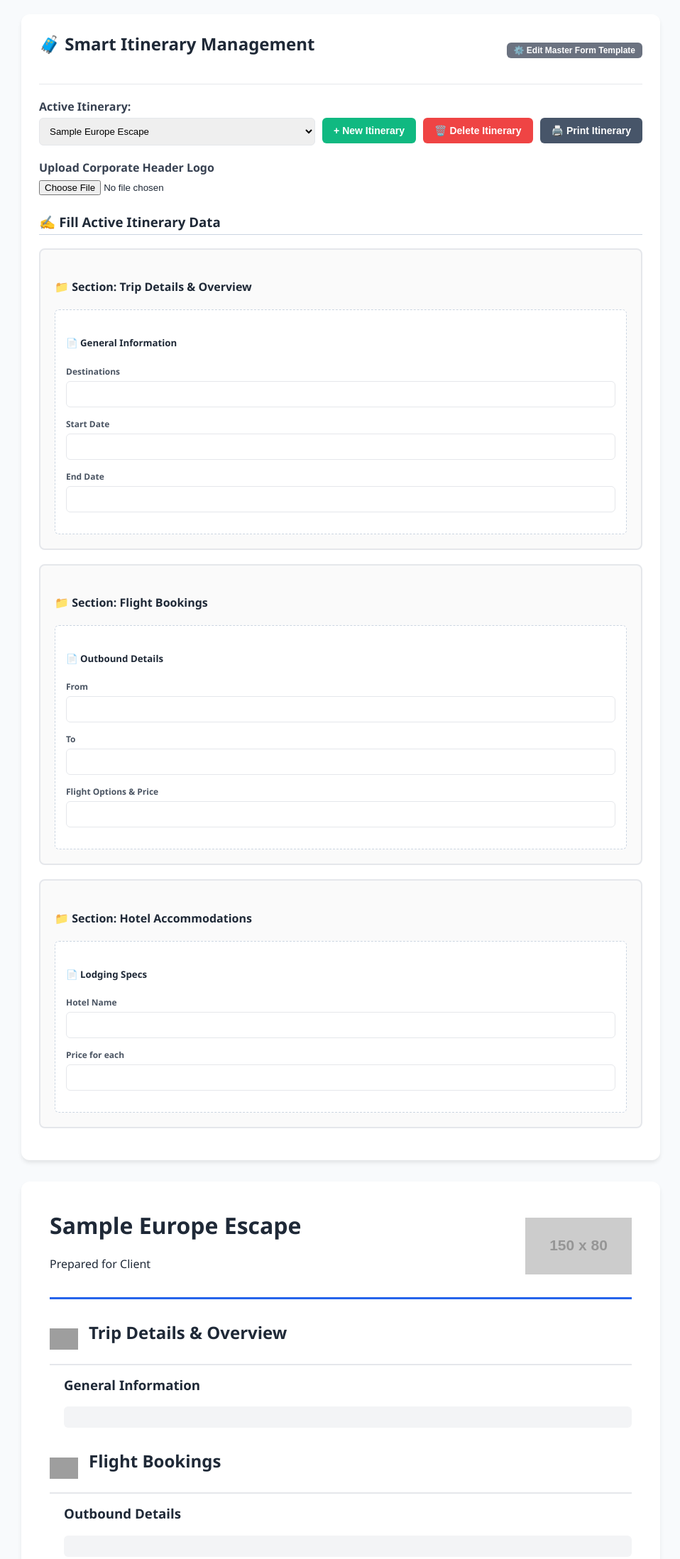
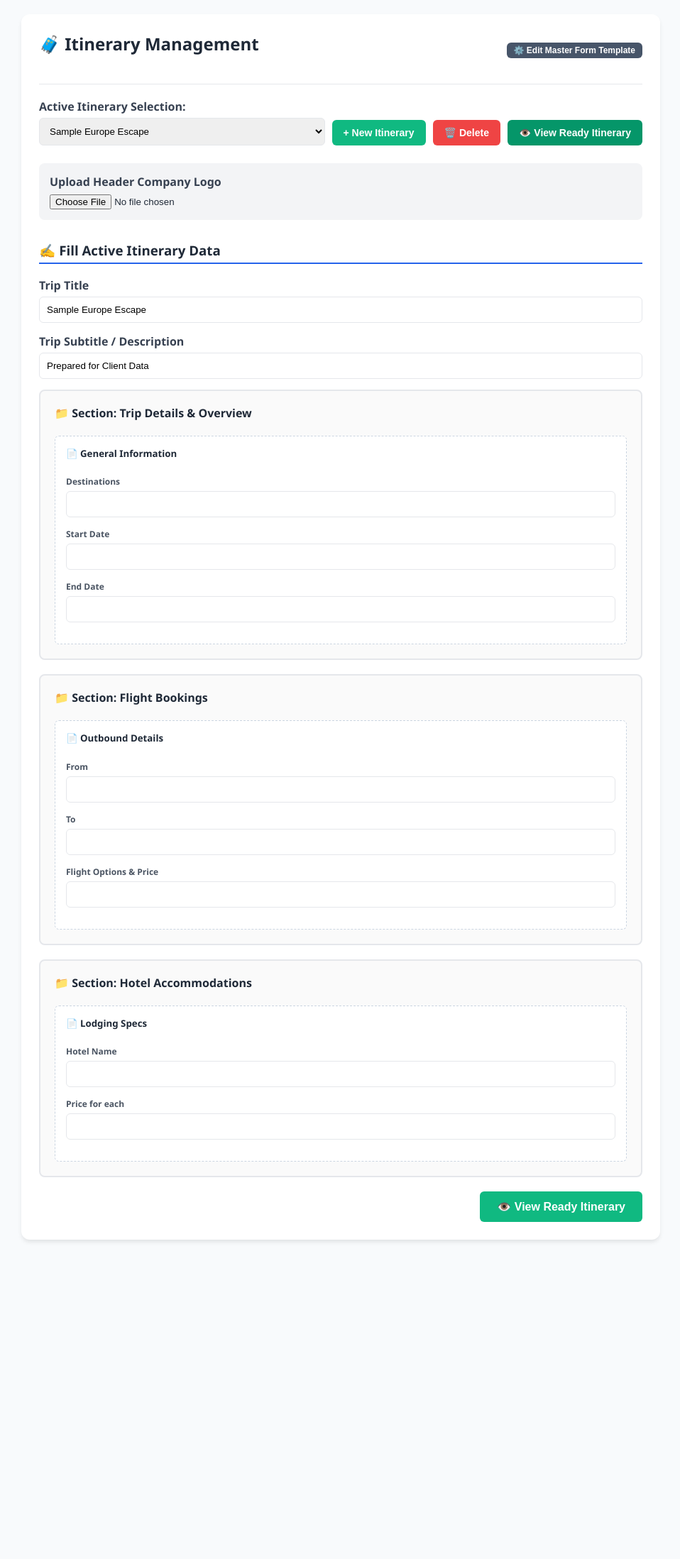
Before and after one commit to jabercheese/travelagency, a plain HTML site: page index.html in a window 1280 px wide. Shown: the top 2197 px of the page at 71% size, without its empty margins (160-1118 px from the left). After the commit the page ends 1797 px from the top, so only its background shows below. Drawn offline with Linux system fonts and the light colour scheme; grey boxes are pictures that could not be loaded; placeholder pictures from the web are drawn by us.

Commit message:
Update index.html

```diff
--- a/index.html
+++ b/index.html
@@ -30,7 +30,7 @@
             margin: 0 auto;
         }
 
-        .no-print-zone {
+        .panel {
             background: white;
             padding: 25px;
             border-radius: 12px;
@@ -47,7 +47,7 @@
             display: none;
         }
 
-        h1, h2, h3 { margin-top: 0; }
+        h1, h2, h3, h4, h5 { margin-top: 0; }
 
         .btn {
             background-color: var(--primary);
@@ -59,11 +59,16 @@
             font-weight: 600;
             font-size: 14px;
             transition: background 0.2s;
+            display: inline-flex;
+            align-items: center;
+            gap: 6px;
         }
         .btn:hover { background-color: var(--primary-hover); }
         .btn-danger { background-color: var(--danger); }
         .btn-danger:hover { background-color: var(--danger-hover); }
         .btn-success { background-color: var(--success); }
+        .btn-secondary { background-color: #475569; }
+        .btn-secondary:hover { background-color: #334155; }
         .btn-sm { padding: 4px 10px; font-size: 12px; }
 
         .form-group {
@@ -83,7 +88,7 @@
             box-sizing: border-box;
         }
 
-        /* Form Structures */
+        /* Form Layout Structuring */
         .section-block {
             border: 2px solid var(--gray-200);
             border-radius: 8px;
@@ -104,14 +109,12 @@
             margin-bottom: 10px;
             align-items: center;
         }
-        .action-flex {
-            display: flex;
-            justify-content: space-between;
-            align-items: center;
-            margin-top: 15px;
-        }
 
-        /* Printable Layout styling */
+        /* Views */
+        #editor-view { display: block; }
+        #preview-view { display: none; }
+
+        /* Printable Paper Presentation */
         #print-preview {
             background: white;
             padding: 40px;
@@ -167,12 +170,13 @@
             color: #64748b;
         }
 
-        /* Print Settings */
+        /* Clean Print Processing */
         @media print {
             body { background: white; padding: 0; }
-            .no-print-zone, .btn, button, input, hr {
+            .no-print-bar, .btn, button, input, select, hr, .panel {
                 display: none !important;
             }
+            #preview-view { display: block !important; }
             #print-preview {
                 box-shadow: none;
                 padding: 0;
@@ -185,58 +189,83 @@
 
 <div class="container">
 
-    <div class="no-print-zone">
+    <div id="editor-view" class="panel">
         <div style="display: flex; justify-content: space-between; align-items: center; margin-bottom: 15px;">
-            <h2>🧳 Smart Itinerary Management</h2>
-            <button class="btn btn-sm" style="background-color: #6b7280;" onclick="toggleTemplateEditor()">⚙️ Edit Master Form Template</button>
+            <h2>🧳 Itinerary Management</h2>
+            <button class="btn btn-sm btn-secondary" onclick="toggleTemplateEditor()">⚙️ Edit Master Form Template</button>
         </div>
 
         <div id="template-editor-panel" class="template-panel">
-            <h3>🛠️ Master Template Editor</h3>
-            <p style="font-size: 13px; color: #854d0e; margin-top: -8px;">Changes made here set up the blank layout for all future itineraries.</p>
+            <h3> master Template Editor</h3>
+            <p style="font-size: 13px; color: #854d0e; margin-top: -8px;">Changes made here set up the default layout fields for all new itineraries.</p>
             <div id="template-sections-container"></div>
             <button class="btn btn-sm" onclick="addTemplateSection()">+ Add New Section to Template</button>
-            <button class="btn btn-sm btn-success" style="float: right;" onclick="toggleTemplateEditor()">Close & Save Template</button>
+            <button class="btn btn-sm btn-success" style="float: right;" onclick="toggleTemplateEditor()">Save & Close Template</button>
             <div style="clear: both;"></div>
         </div>
 
         <hr style="margin: 20px 0; border: 0; border-top: 1px solid var(--gray-200);">
 
-        <div style="display: flex; gap: 10px; align-items: center; margin-bottom: 15px;">
-            <div style="flex-grow: 1;">
-                <label for="itinerary-select">Active Itinerary:</label>
+        <div style="display: flex; gap: 10px; align-items: flex-end; flex-wrap: wrap; margin-bottom: 25px;">
+            <div style="flex-grow: 1; min-width: 200px;">
+                <label for="itinerary-select">Active Itinerary Selection:</label>
                 <select id="itinerary-select" onchange="switchItinerary()"></select>
             </div>
-            <button class="btn btn-success" style="margin-top: 24px;" onclick="createNewItineraryFromTemplate()">+ New Itinerary</button>
-            <button class="btn btn-danger" style="margin-top: 24px;" onclick="deleteCurrentItinerary()">🗑️ Delete Itinerary</button>
-            <button class="btn" style="margin-top: 24px; background-color: #475569;" onclick="window.print()">🖨️ Print Itinerary</button>
+            <button class="btn btn-success" onclick="createNewItineraryFromTemplate()">+ New Itinerary</button>
+            <button class="btn btn-danger" onclick="deleteCurrentItinerary()">🗑️ Delete</button>
+            <button class="btn" style="background-color: #059669;" onclick="showPreviewMode()">👁️ View Ready Itinerary</button>
         </div>
 
-        <div class="form-group" style="margin-top: 20px;">
-            <label>Upload Corporate Header Logo</label>
+        <div class="form-group" style="background: var(--gray-100); padding: 15px; border-radius: 8px;">
+            <label>Upload Header Company Logo</label>
             <input type="file" accept="image/*" onchange="handleMainLogo(event)">
         </div>
 
-        <h3 style="margin-top: 25px; border-bottom: 1px solid #cbd5e1; padding-bottom: 5px;">✍️ Fill Active Itinerary Data</h3>
+        <h3 style="margin-top: 30px; border-bottom: 2px solid var(--primary); padding-bottom: 5px;">✍️ Fill Active Itinerary Data</h3>
+
+        <div class="form-group" style="margin-top: 15px;">
+            <label>Trip Title</label>
+            <input type="text" id="input-trip-title" oninput="updateActiveMeta('title', this.value)">
+        </div>
+        <div class="form-group">
+            <label>Trip Subtitle / Description</label>
+            <input type="text" id="input-trip-subtitle" oninput="updateActiveMeta('subtitle', this.value)">
+        </div>
+
         <div id="active-data-form-container"></div>
+
+        <div style="margin-top: 20px; text-align: right;">
+            <button class="btn btn-success" style="font-size: 16px; padding: 12px 24px;" onclick="showPreviewMode()">👁️ View Ready Itinerary</button>
+        </div>
+    </div>
+
+
+    <div id="preview-view">
+        <div class="no-print-bar" style="display: flex; justify-content: space-between; margin-bottom: 20px; background: #e2e8f0; padding: 12px; border-radius: 8px;">
+            <button class="btn btn-secondary" onclick="showEditorMode()">⬅️ Back to Editor</button>
+            <div style="display: flex; gap: 10px;">
+                <button class="btn btn-secondary" onclick="toggleTemplateEditor(); showEditorMode();">🛠️ Edit Fields & Sections of this Itinerary</button>
+                <button class="btn" style="background-color: #1e293b;" onclick="window.print()">🖨️ Print Document</button>
+            </div>
         </div>
 
         <div id="print-preview">
             <div class="preview-header">
                 <div>
-                <h1 id="view-title" contenteditable="true" oninput="updateActiveMeta('title', this.innerText)">Template Trip Itinerary</h1>
-                <p id="view-subtitle" contenteditable="true" oninput="updateActiveMeta('subtitle', this.innerText)">Prepared for your upcoming adventure</p>
+                    <h1 id="view-title">Template Trip Itinerary</h1>
+                    <p id="view-subtitle">Prepared for your upcoming adventure</p>
                 </div>
                 <img id="main-logo-view" class="preview-logo" src="https://via.placeholder.com/150x80?text=Your+Logo" alt="Logo">
             </div>
 
             <div id="preview-render-area"></div>
         </div>
+    </div>
 
 </div>
 
 <script>
-    // Default initial template config structure if empty local storage
+    // Initial Fallback structure
     const defaultTemplate = [
         {
             title: "Trip Details & Overview",
@@ -261,16 +290,15 @@
         }
     ];
 
-    // Core States
+    // Core Architecture States
     let masterTemplate = JSON.parse(localStorage.getItem('masterTemplate')) || defaultTemplate;
     let itineraries = JSON.parse(localStorage.getItem('itineraries')) || {
         "itinerary_1": {
             title: "Sample Europe Escape",
-            subtitle: "Prepared for Client",
-            sections: JSON.parse(JSON.stringify(masterTemplate)) // Copy structure
+            subtitle: "Prepared for Client Data",
+            sections: JSON.parse(JSON.stringify(masterTemplate))
         }
     };
-    if(Object.keys(itineraries).length === 0) { itineraries["itinerary_1"] = { title: "Sample Escape", subtitle: "Client Info", sections: JSON.parse(JSON.stringify(masterTemplate)) }; }
 
     let currentItineraryId = Object.keys(itineraries)[0];
     let globalLogoSrc = localStorage.getItem('globalLogoSrc') || "https://via.placeholder.com/150x80?text=Your+Logo";
@@ -287,9 +315,22 @@
         localStorage.setItem('globalLogoSrc', globalLogoSrc);
     }
 
+    function showPreviewMode() {
+        renderActiveDataFormAndPreview();
+        document.getElementById('editor-view').style.display = 'none';
+        document.getElementById('preview-view').style.display = 'block';
+        window.scrollTo(0, 0);
+    }
+
+    function showEditorMode() {
+        document.getElementById('editor-view').style.display = 'block';
+        document.getElementById('preview-view').style.display = 'none';
+    }
+
     function toggleTemplateEditor() {
         const panel = document.getElementById('template-editor-panel');
         panel.style.display = (panel.style.display === 'block') ? 'none' : 'block';
+        if(panel.style.display === 'block') { panel.scrollIntoView({ behavior: 'smooth' }); }
     }
 
     function populateDropdown() {
@@ -302,14 +343,14 @@
             opt.selected = (id === currentItineraryId);
             select.appendChild(opt);
         }
+        // Update input titles mapping text
+        document.getElementById('input-trip-title').value = itineraries[currentItineraryId].title;
+        document.getElementById('input-trip-subtitle').value = itineraries[currentItineraryId].subtitle;
     }
 
     function createNewItineraryFromTemplate() {
         const newId = "itinerary_" + Date.now();
-        // Structural deep copy of the configured template layout
         const clonedSections = JSON.parse(JSON.stringify(masterTemplate));
-
-        // Ensure values are empty strings on creation
         clonedSections.forEach(s => s.subsections.forEach(sub => sub.fields.forEach(f => f.value = "")));
 
         itineraries[newId] = {
@@ -328,15 +369,19 @@
             alert("You must keep at least one active itinerary record.");
             return;
         }
+        if(confirm("Are you sure you want to permanently delete this itinerary?")){
             delete itineraries[currentItineraryId];
             currentItineraryId = Object.keys(itineraries)[0];
             saveState();
             populateDropdown();
             renderActiveDataFormAndPreview();
         }
+    }
 
     function switchItinerary() {
         currentItineraryId = document.getElementById('itinerary-select').value;
+        document.getElementById('input-trip-title').value = itineraries[currentItineraryId].title;
+        document.getElementById('input-trip-subtitle').value = itineraries[currentItineraryId].subtitle;
         renderActiveDataFormAndPreview();
     }
 
@@ -369,7 +414,7 @@
         reader.readAsDataURL(event.target.files[0]);
     }
 
-    /* RENDER ENGINE 1: MASTER TEMPLATE EDITOR STRUCTURE */
+    /* ENGINE 1: MASTER TEMPLATE EDITOR BUILDER */
     function renderTemplateEditor() {
         const container = document.getElementById('template-sections-container');
         container.innerHTML = '';
@@ -384,7 +429,7 @@
                     <button class="btn btn-sm btn-danger" onclick="removeTemplateSection(${sIdx})">Remove Section</button>
                 </div>
                 <div class="form-group" style="margin-top:5px;">
-                    <label style="font-size:11px;">Section Logo / Icon Link:</label>
+                    <label style="font-size:11px;">Section Logo / Icon image:</label>
                     <input type="file" accept="image/*" onchange="handleTemplateSectionLogo(event, ${sIdx})">
                 </div>
                 <div class="template-sub-hook" style="margin-left: 15px;"></div>
@@ -407,7 +452,7 @@
                     let fRow = document.createElement('div');
                     fRow.className = 'field-row';
                     fRow.innerHTML = `
-                        <input type="text" value="${field.label}" placeholder="Field Label (e.g., From)" oninput="masterTemplate[${sIdx}].subsections[${subIdx}].fields[${fIdx}].label = this.value; saveState(); renderActiveDataFormAndPreview();">
+                        <input type="text" value="${field.label}" placeholder="Field Label" oninput="masterTemplate[${sIdx}].subsections[${subIdx}].fields[${fIdx}].label = this.value; saveState(); renderActiveDataFormAndPreview();">
                         <button class="btn btn-sm btn-danger" onclick="removeTemplateField(${sIdx}, ${subIdx}, ${fIdx})">-</button>
                     `;
                     subDiv.querySelector('.template-fields-hook').appendChild(fRow);
@@ -420,7 +465,6 @@
         });
     }
 
-    /* TEMPLATE MUTATORS */
     function addTemplateSection() { masterTemplate.push({ title: "New Custom Section", logo: "", subsections: [] }); saveState(); renderTemplateEditor(); }
     function removeTemplateSection(sIdx) { masterTemplate.splice(sIdx, 1); saveState(); renderTemplateEditor(); renderActiveDataFormAndPreview(); }
     function addTemplateSubSection(sIdx) { masterTemplate[sIdx].subsections.push({ title: "New Subsection", fields: [] }); saveState(); renderTemplateEditor(); }
@@ -429,11 +473,10 @@
     function removeTemplateField(sIdx, subIdx, fIdx) { masterTemplate[sIdx].subsections[subIdx].fields.splice(fIdx, 1); saveState(); renderTemplateEditor(); renderActiveDataFormAndPreview(); }
 
 
-    /* RENDER ENGINE 2: GENERATE DATA INPUT FORM & LIVE PREVIEW */
+    /* ENGINE 2: MAP CONTENT DATA */
     function renderActiveDataFormAndPreview() {
         const itinerary = itineraries[currentItineraryId];
 
-        // Sync Base elements
         document.getElementById('view-title').innerText = itinerary.title;
         document.getElementById('view-subtitle').innerText = itinerary.subtitle;
         document.getElementById('main-logo-view').src = globalLogoSrc;
@@ -444,9 +487,7 @@
         formContainer.innerHTML = '';
         previewContainer.innerHTML = '';
 
-        // Safely map values into structural template updates
         masterTemplate.forEach((tSection, sIdx) => {
-            // Re-verify specific itinerary section matches structural bounds
             if (!itinerary.sections[sIdx]) {
                 itinerary.sections[sIdx] = { title: tSection.title, logo: tSection.logo, subsections: [] };
             }
@@ -494,11 +535,11 @@
                     fRow.className = 'form-group';
                     fRow.innerHTML = `
                         <label style="font-size:12px; color:#4b5563;">${field.label}</label>
-                        <input type="text" value="${field.value || ''}" oninput="itineraries['${currentItineraryId}'].sections[${sIdx}].subsections[${subIdx}].fields[${fIdx}].value = this.value; saveState(); renderActiveDataFormAndPreview();">
+                        <input type="text" value="${field.value || ''}" oninput="itineraries['${currentItineraryId}'].sections[${sIdx}].subsections[${subIdx}].fields[${fIdx}].value = this.value; saveState();">
                     `;
                     subBlock.querySelector('.fields-hook').appendChild(fRow);
 
-                    if (field.value) { // Render field block to layout if data exists
+                    if (field.value) {
                         let fPreview = document.createElement('div');
                         fPreview.className = 'field-item';
                         fPreview.innerHTML = `<strong>${field.label || 'Field'}</strong> <span>${field.value}</span>`;
@@ -506,7 +547,6 @@
                     }
                 });
 
-                // Clean arrays of legacy overflow objects outside template tracking bounds
                 if(sub.fields.length > tSub.fields.length) sub.fields.splice(tSub.fields.length);
 
                 sBlock.querySelector('.sub-hook').appendChild(subBlock);
```
Lines whose indentation alone changed are shown as unchanged.
